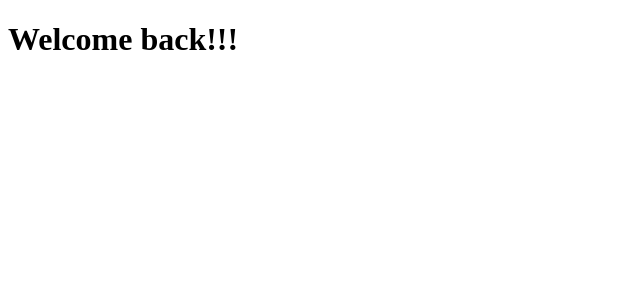
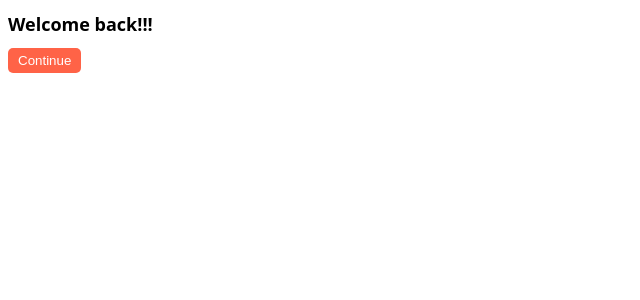
Before and after one commit to selene-cho/NOMAD-movie-web-service, a React (Create React App) app in the folder movie-web-service/: page / in a window 1280 px wide. Shown: the top 300 px of the page, without its empty margins (0-640 px from the left). Built offline with nearby package versions, Linux system fonts and the light colour scheme.

Commit message:
5.1 Tour of CRA

```diff
--- a/movie-web-service/package.json
+++ b/movie-web-service/package.json
@@ -6,6 +6,7 @@
     "@testing-library/jest-dom": "^5.16.5",
     "@testing-library/react": "^13.4.0",
     "@testing-library/user-event": "^13.5.0",
+    "prop-types": "^15.8.1",
     "react": "^18.2.0",
     "react-dom": "^18.2.0",
     "react-scripts": "5.0.1",
--- a/movie-web-service/src/App.js
+++ b/movie-web-service/src/App.js
@@ -1,7 +1,11 @@
+import Button from './Button';
+import styles from './App.module.css';
+
 function App() {
   return (
     <div>
-      <h1>Welcome back!!!</h1>
+      <h1 className={styles.title}>Welcome back!!!</h1>
+      <Button text={'Continue'} />
     </div>
   );
 }
--- /dev/null
+++ b/movie-web-service/src/App.module.css
@@ -0,0 +1,5 @@
+.title {
+  font-family: system-ui, -apple-system, BlinkMacSystemFont, 'Segoe UI', Roboto,
+    Oxygen, Ubuntu, Cantarell, 'Open Sans', 'Helvetica Neue', sans-serif;
+  font-size: 18px;
+}
--- /dev/null
+++ b/movie-web-service/src/Button.js
@@ -0,0 +1,11 @@
+import PropTypes from 'prop-types';
+import styles from './Button.module.css';
+
+function Button({ text }) {
+  return <button className={styles.btn}>{text}</button>;
+}
+
+Button.propTypes = {
+  text: PropTypes.string.isRequired,
+};
+export default Button;
--- /dev/null
+++ b/movie-web-service/src/Button.module.css
@@ -0,0 +1,7 @@
+.btn {
+  color: white;
+  background-color: tomato;
+  border: 0;
+  border-radius: 5px;
+  padding: 5px 10px;
+}
```
Also changed, not shown: 1 other file (tests, documents, lock files or other folders).
